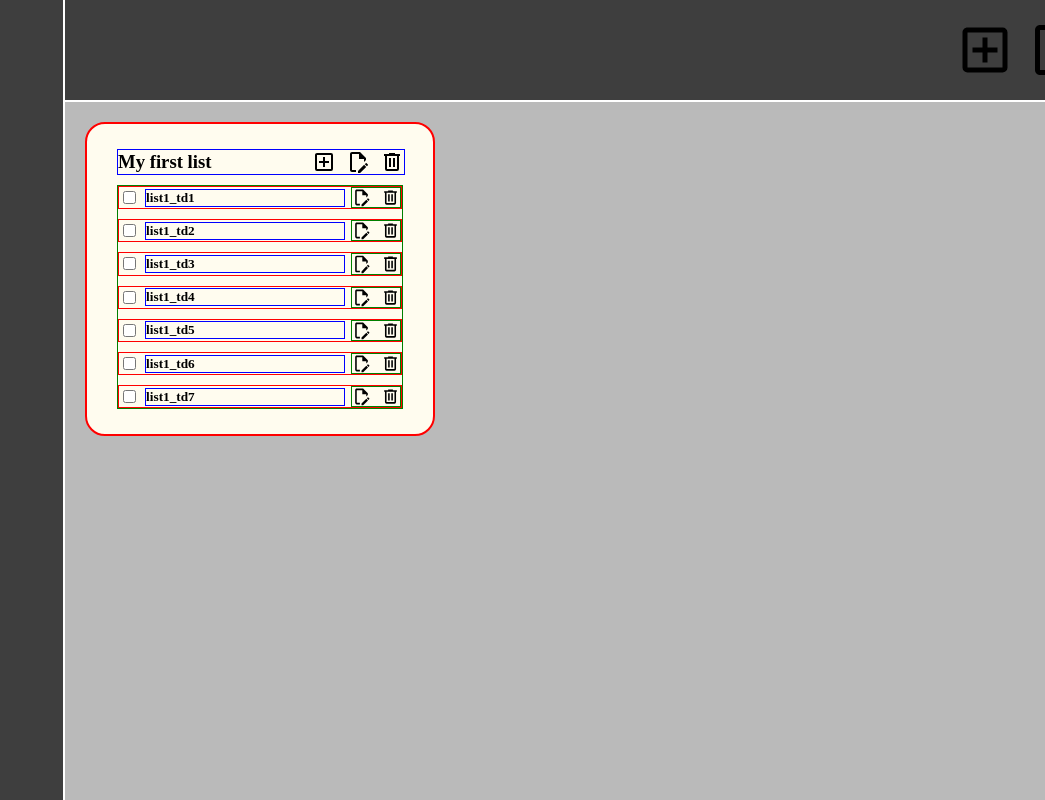
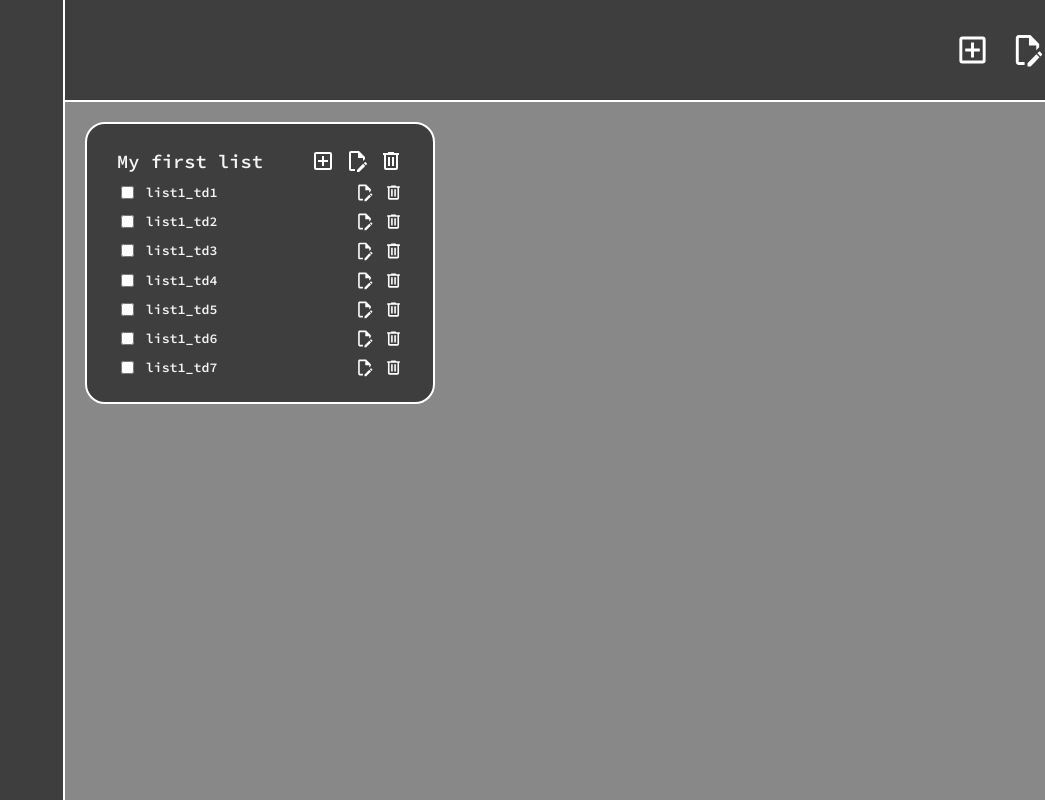
Before and after one commit to owen-addison/todo-list, a website built with webpack: page dist/index.html in a window 1280 px wide. Shown: the top 800 px of the page, without its empty margins (235-1280 px from the left). Built offline with Linux system fonts and the light colour scheme.

Commit message:
Changes style of list container, changes main section bg

```diff
--- a/src/style.css
+++ b/src/style.css
@@ -1,24 +1,35 @@
+@import url('https://fonts.googleapis.com/css2?family=Press+Start+2P&family=Source+Code+Pro:wght@300;400;500;600&display=swap');
+
 :root {
+  --min-width: 1310px;
   --bg-side-header: #3e3e3e;
-  --bg-color: rgb(186, 186, 186);
-  --bg-list: rgb(255, 252, 239);
-  --title-icon-width: 1.5em;
+  --bg-color: #888888;
+  --bg-list: #3e3e3e;
+  --title-icon-width: 1.5rem;
+  --header-icon-width: 2.2rem;
   --list-width: 350px;
+  --list-padding: 20px;
   --header-height: 100px;
+
+  font-family: 'Source Code Pro', monospace;
+  color: whitesmoke;
 }
 
 body {
   margin: 0;
 }
 
-h5, h6 {
+h2, h3, h4, h5, h6 {
   margin: 0px;
+}
+
+h2 {
+  font-family: 'Press Start 2P', cursive;
 }
 
 .content {
   width: 100vw;
   height: 100vh;
-  background-color: var(--bg-color);
 
 }
 
@@ -37,27 +48,38 @@ h5, h6 {
 
 
 /* ------------ PROJECT VIEW ------------ */
+.project-view {
+  width: 100%;
+  background-color: var(--bg-color);
+}
+
 .project-header {
   display: grid;
   grid-template-columns: 1fr 200px;
   border-bottom: 2px solid white;
   background: var(--bg-side-header);
   height: var(--header-height);
+  /* width: 100%; */
+}
+
+.project-header img {
+  filter: invert(100%) sepia(0%) saturate(7454%) hue-rotate(94deg) brightness(110%) contrast(105%);
+  width: var(--header-icon-width);
 }
 
 .header-icon-container {
   display: grid;
-  grid-template-columns: repeat(3, 1fr);
+  grid-template-columns: repeat(3, var(--header-icon-width));
   align-content: center;
-  gap: 10px;
-  width: 100%;
+  gap: 20px;
+  width: fit-content;
 }
 
 .project-container {
   display: grid;
   /* grid-template-columns: minmax(repeat(2, var(--list-width)), repeat(4, (--list-width))); */
   grid-template-columns: repeat(3, var(--list-width));
-  padding: 20px;
+  padding: var(--list-padding);
 }
 
 .list-container {
@@ -68,7 +90,7 @@ h5, h6 {
   padding: 25px 30px;
   border-radius: 20px;
 
-  border: 2px solid red;
+  border: 2px solid white;
 }
 
 .title-container {
@@ -78,7 +100,7 @@ h5, h6 {
   width: 100%;
 
 
-  border: 1px solid blue;
+  /* border: 1px solid blue; */
 }
 
 .icon-container {
@@ -91,6 +113,7 @@ h5, h6 {
 .title-container img {
   width: var(--title-icon-width);
   height: var(--title-icon-width);
+  filter: invert(100%) sepia(0%) saturate(7454%) hue-rotate(94deg) brightness(110%) contrast(105%);
 }
 
 .list-title {
@@ -100,7 +123,7 @@ h5, h6 {
 .todo-container {
   display: grid;
   gap: 10px;
-  border: 1px solid green;
+  /* border: 1px solid green; */
 }
 
 .todo {
@@ -108,17 +131,17 @@ h5, h6 {
   display: flex;
   justify-content: space-between;
   align-items: center;
-  border: 1px solid red;
+  /* border: 1px solid red; */
 }
 
 .todo-name {
   width: 70%;
   height: fit-content;
-  border: 1px solid blue;
+  /* border: 1px solid blue; */
 }
 
 .todo .icon-container {
-  border: 1px solid green;
+  /* border: 1px solid green; */
   width: fit-content;
   display: grid;
   grid-template-columns: repeat(2, 1fr);
@@ -129,4 +152,5 @@ h5, h6 {
 .todo img {
   width: calc(var(--title-icon-width) * 0.8);
   height: calc(var(--title-icon-width) * 0.8);
+  filter: invert(100%) sepia(0%) saturate(7454%) hue-rotate(94deg) brightness(110%) contrast(105%);
 }
```
Also changed, not shown: dist/index.bundle.js.
